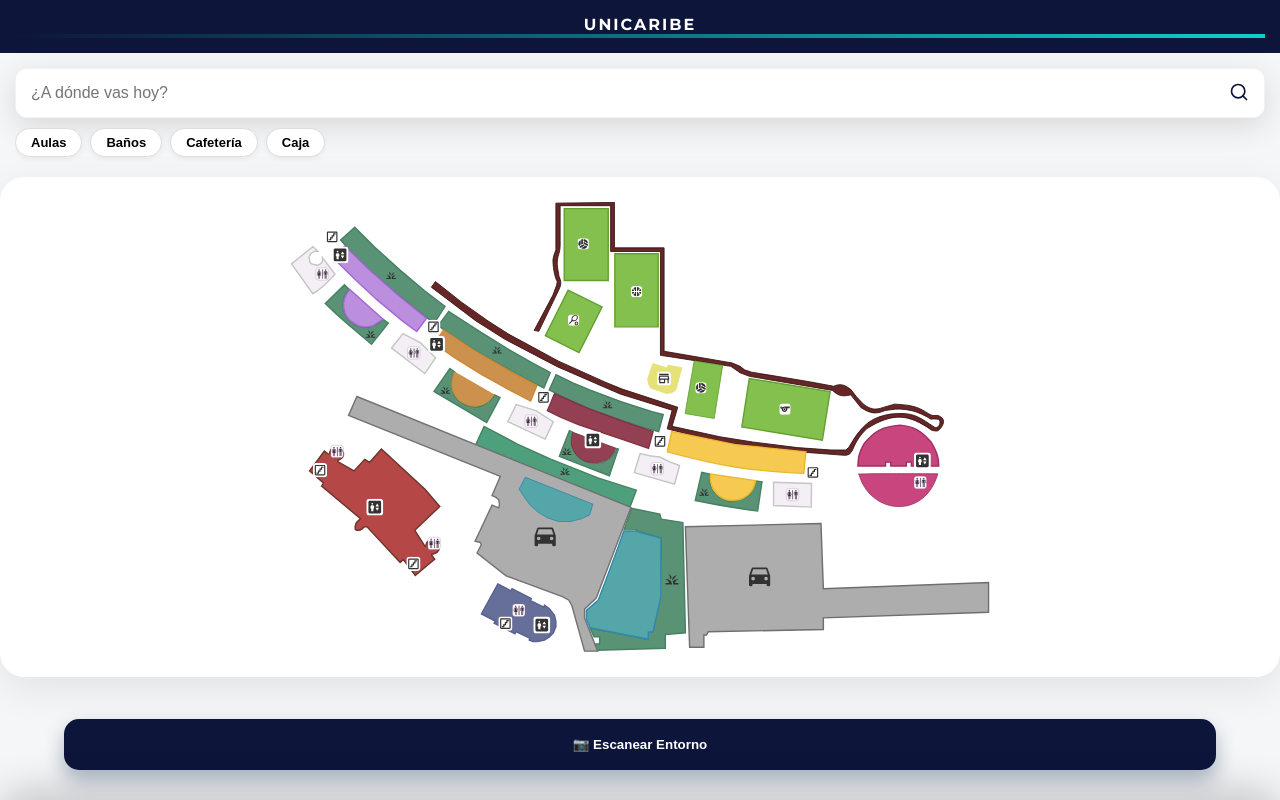
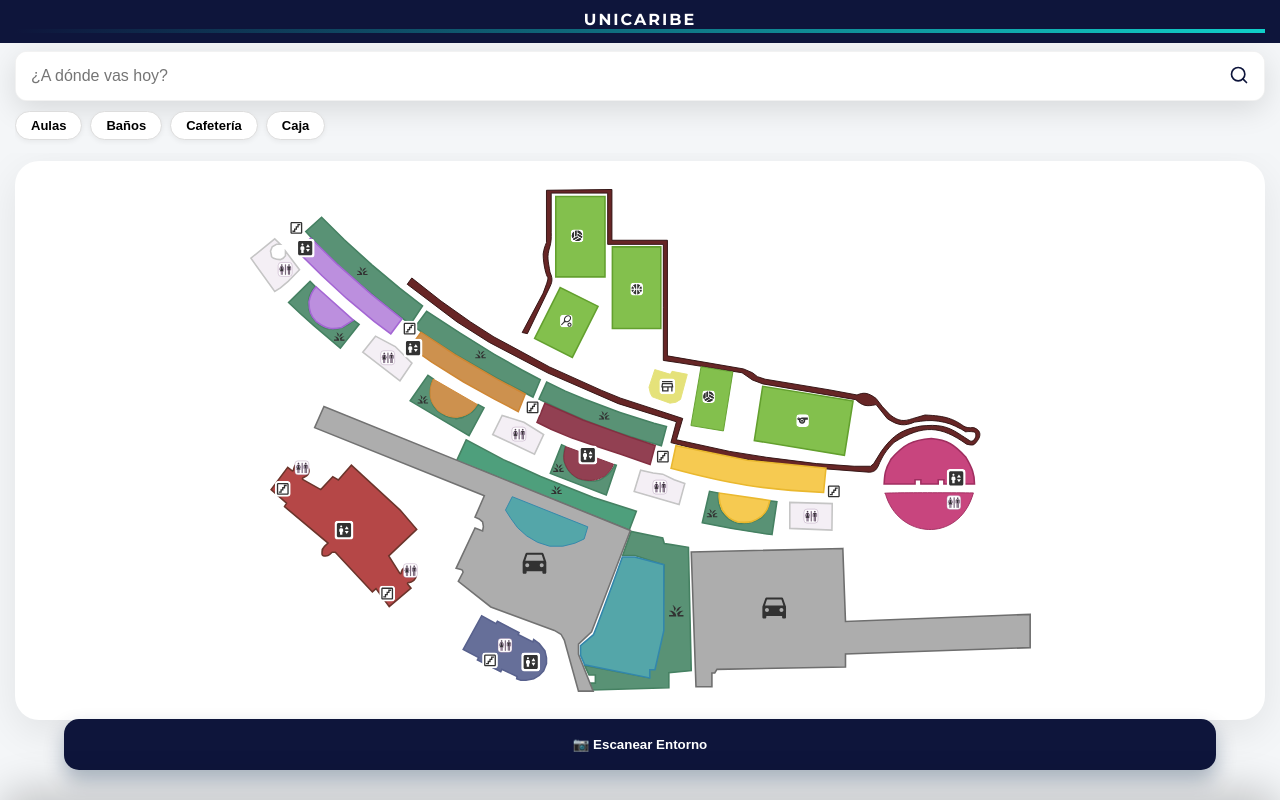
Before and after one commit to RyzenAGB/PokeCoders-Mapa, a website: page www/index.html in a window 1280 px wide. Drawn offline with nearby package versions, Linux system fonts and the light colour scheme.

Commit message:
Modificación CSS

```diff
--- a/www/estilos.css
+++ b/www/estilos.css
@@ -20,26 +20,29 @@ body {
 .main-header {
     background: var(--primary-blue);
     color: white;
-    padding: 15px;
+    padding: 10px 15px;
     text-align: center;
     font-weight: 700;
     letter-spacing: 2px;
     position: relative;
     z-index: 1001;
+    flex-shrink: 0;
 }
 
 .header-accent {
     height: 4px;
     background: linear-gradient(to right, var(--primary-blue), var(--accent-teal));
     width: 100%;
+    flex-shrink: 0;
 }
 
 /* --- BUSCADOR Y FILTROS --- */
 .search-wrapper {
     width: 100%;
-    padding: 15px;
+    padding: 8px 15px;
     box-sizing: border-box;
     z-index: 1000;
+    flex-shrink: 0;
 }
 
 .search-container {
@@ -86,21 +89,21 @@ body {
 }
 
 /* --- MAPA --- */
-.map-container {
+.map-container, #map-container {
     flex-grow: 1; /* Ocupa todo el espacio sobrante entre arriba y abajo */
     display: flex;
     justify-content: center;
     align-items: center;
     width: 100%;
-    padding: 10px 20px; /* Más espacio a los lados para que no toque los bordes del cel */
+    padding: 8px 15px 80px 15px; /* 80px abajo para que el botón fijo no tape el mapa */
     box-sizing: border-box;
     overflow: hidden;
+    min-height: 0; /* Necesario para que flex-grow funcione bien en columna */
 }
 
 #vista-mapa {
     width: 100%;
     height: 100%;     /* Se expande hasta llenar el map-container */
-    max-height: 500px; /* Evita que se estire demasiado en pantallas muy largas */
     background: white;
     border-radius: 24px;
     box-shadow: 0 12px 40px rgba(0,0,0,0.08);
```
